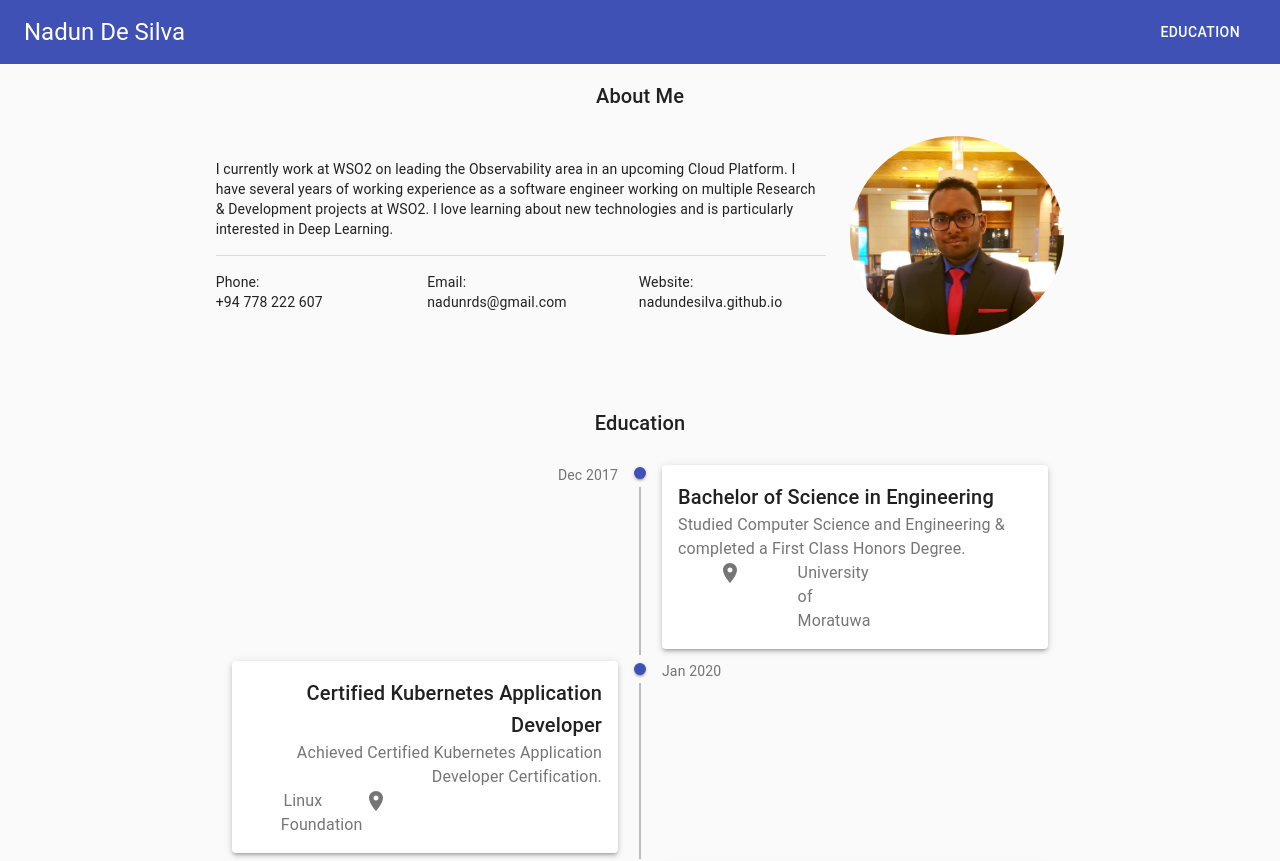
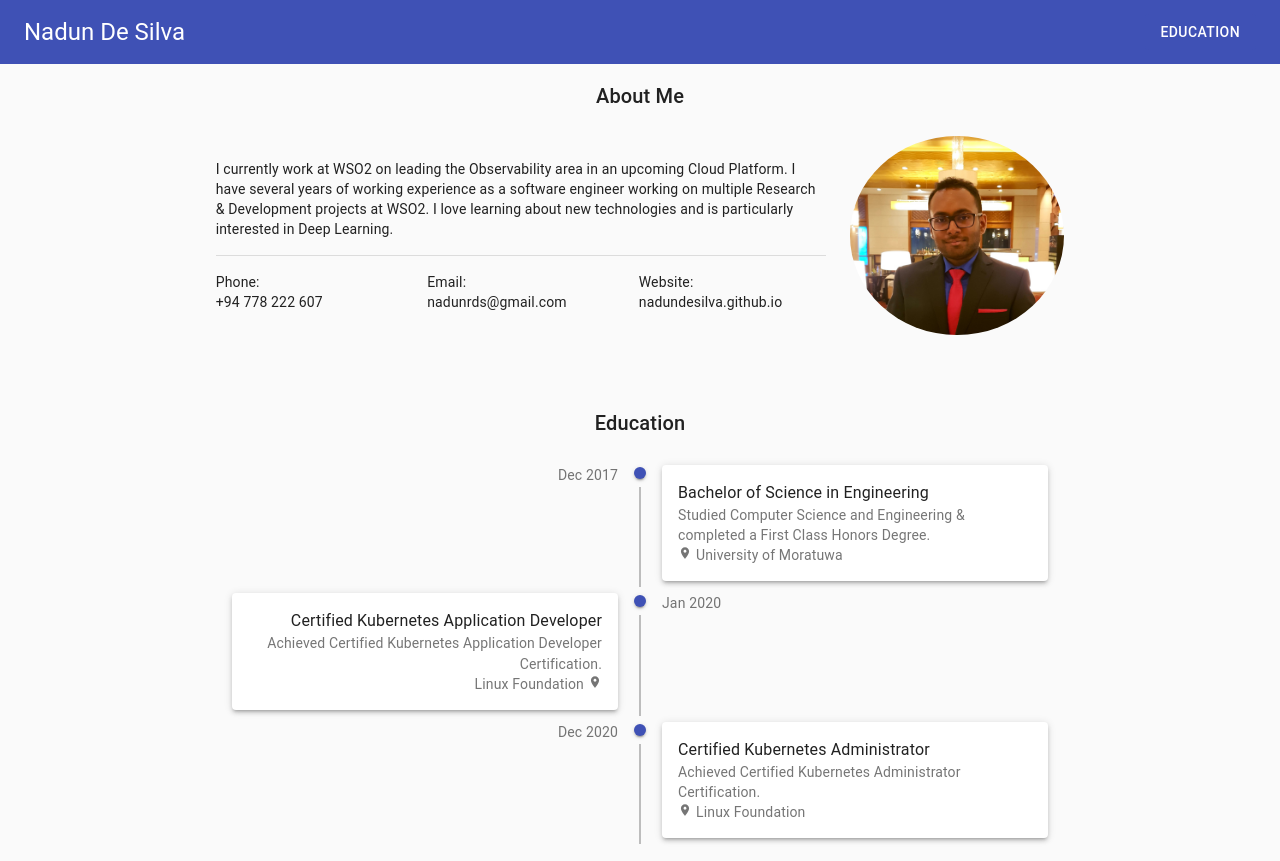
Before and after one commit to nadundesilva/nadundesilva.github.io, a React (Create React App) app in the folder _new_site/nadundesilva-website/: page / in a window 1280 px wide. Shown: the top 861 px of the page. Built offline with nearby package versions, Linux system fonts and the light colour scheme.

Commit message:
Update Education section font

```diff
--- a/_new_site/nadundesilva-website/src/Portal/views/Home/Education.tsx
+++ b/_new_site/nadundesilva-website/src/Portal/views/Home/Education.tsx
@@ -1,19 +1,22 @@
 import React from "react";
-import { createStyles, Grid, makeStyles, Paper, Theme, Typography } from "@material-ui/core";
+import { createStyles, makeStyles, Paper, Theme, Typography } from "@material-ui/core";
 import { LocationOn as LocationOnIcon } from "@material-ui/icons";
 import { Timeline, TimelineItem, TimelineOppositeContent, TimelineSeparator, TimelineDot, TimelineConnector, TimelineContent } from "@material-ui/lab";
 
-const useStyles = makeStyles((theme: Theme) =>
-    createStyles({
+const useStyles = makeStyles((theme: Theme) => {
+    const instituteIconPadding = 0.5;
+    return createStyles({
         timeLineItemContent: {
             padding: theme.spacing(2)
         },
-        institute: {
-            display: "table-cell",
-            verticalAlign: "middle"
+        instituteIconRight: {
+            marginLeft: theme.spacing(instituteIconPadding)
+        },
+        instituteIconLeft: {
+            marginRight: theme.spacing(instituteIconPadding)
         }
-    })
-);
+    });
+});
 
 interface EducationItem {
     name: string,
@@ -60,26 +63,14 @@ const Education = (): React.ReactElement => {
                         </TimelineSeparator>
                         <TimelineContent>
                             <Paper elevation={3} className={classes.timeLineItemContent}>
-                                <Typography variant="h6" component="h6">{item.name}</Typography>
-                                <Typography color="textSecondary">
+                                <Typography variant="body1" component="h6">{item.name}</Typography>
+                                <Typography variant="body2" color="textSecondary">
                                     {item.description}
                                 </Typography>
-                                <Typography color="textSecondary" className={classes.institute}>
-                                    <Grid container spacing={3} justifyContent="center">
-                                        {index % 2 === 0 && (
-                                            <Grid item xs={4}>
-                                                <LocationOnIcon />
-                                            </Grid>
-                                        )}
-                                        <Grid item xs={4}>
-                                            {item.institute}
-                                        </Grid>
-                                        {index % 2 === 1 && (
-                                            <Grid item xs={4}>
-                                                <LocationOnIcon />
-                                            </Grid>
-                                        )}
-                                    </Grid>
+                                <Typography variant="body2" color="textSecondary">
+                                    {index % 2 === 0 && <LocationOnIcon className={classes.instituteIconLeft} fontSize="inherit"/>}
+                                    {item.institute}
+                                    {index % 2 === 1 && <LocationOnIcon className={classes.instituteIconRight} fontSize="inherit"/>}
                                 </Typography>
                             </Paper>
                         </TimelineContent>
```
